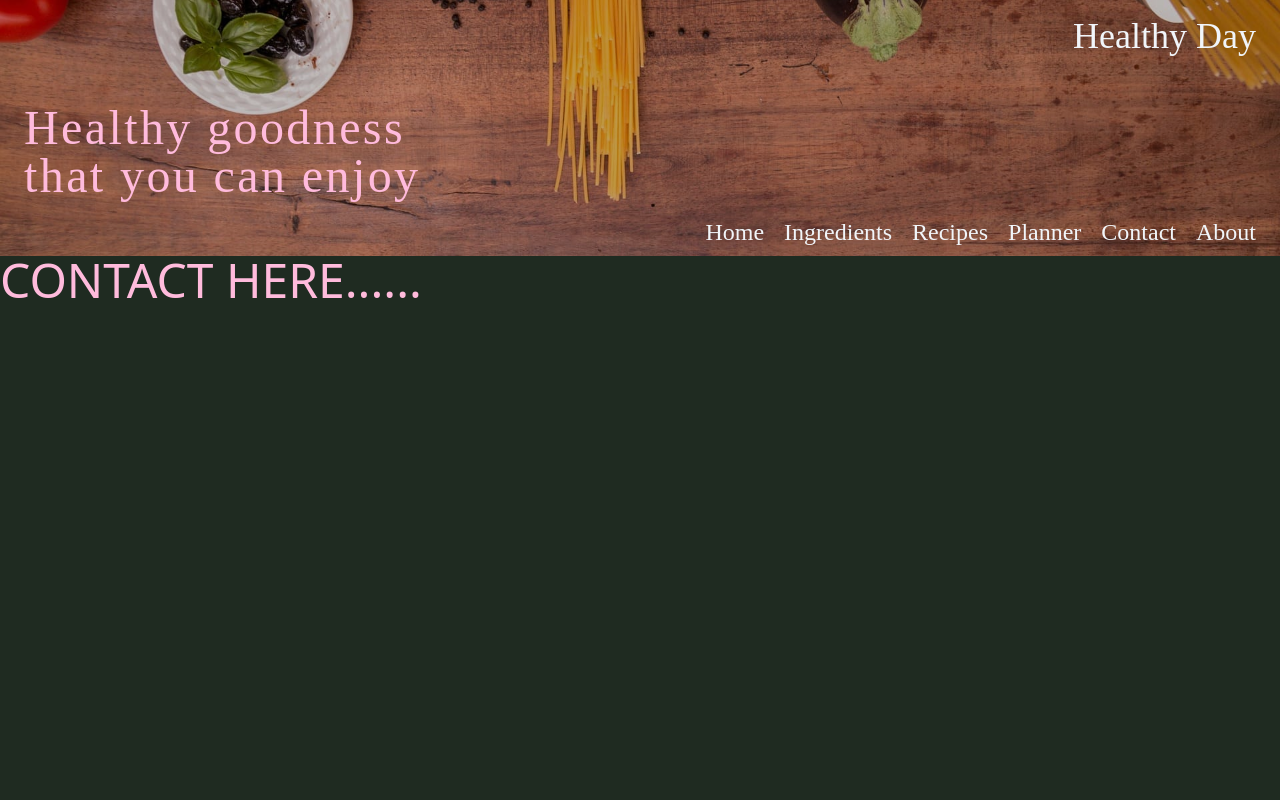
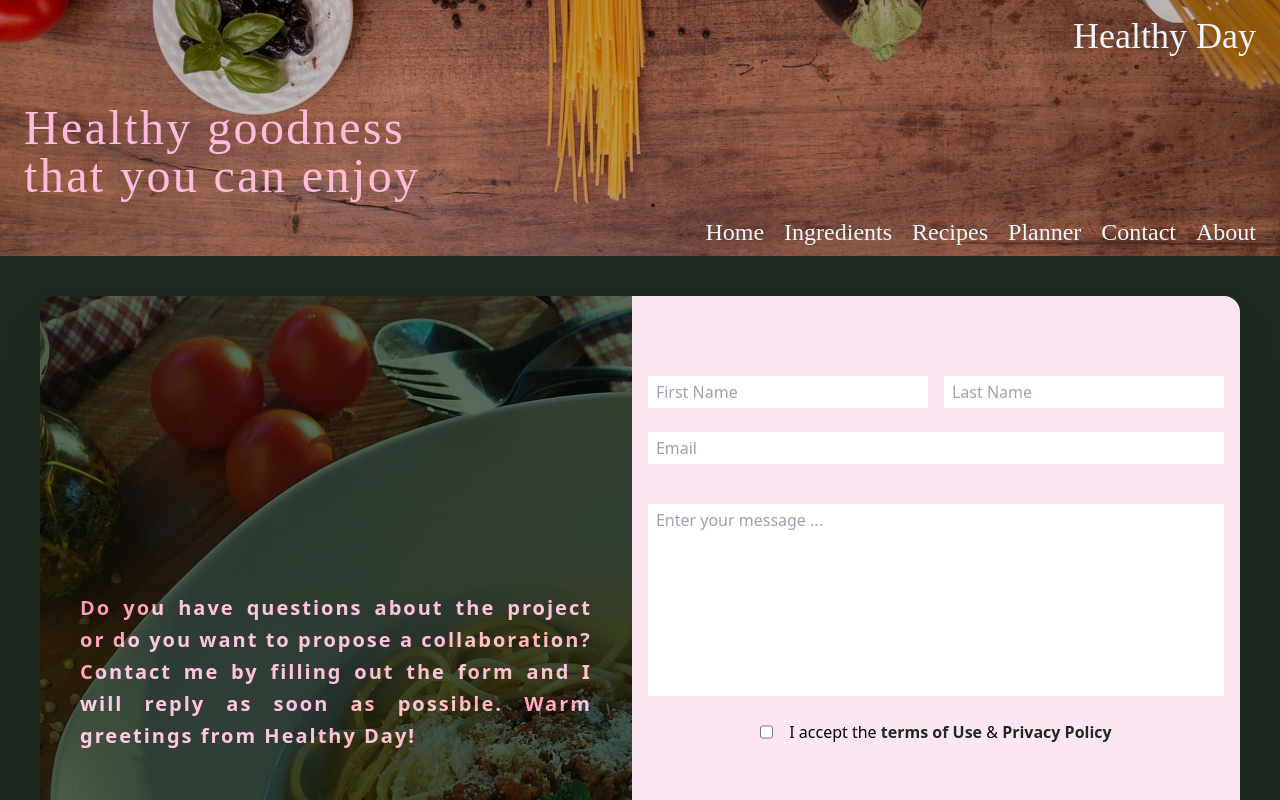
Before and after one commit to David92p/HealthyDay, a React (Vite) app: page /contattaci in a window 1280 px wide. Shown: the top 800 px of the page. Built offline with nearby package versions, Linux system fonts and the light colour scheme; a web font is replaced by a local one.

Commit message:
Added function to allow the user to contact us

```diff
--- a/src/components/contact/Contact.tsx
+++ b/src/components/contact/Contact.tsx
@@ -1,11 +1,143 @@
-import React from 'react'
+import React, { useRef, useState } from "react";
+import img from "../../assets/contact/contact.jpg"
+import emailjs from '@emailjs/browser';
 
-const Contact:React.FC = () => {
+const Contact: React.FC = () => {
+
+  const form = useRef(null);
+
+  const [user_name, setUser_name] = useState<string>("");
+  const [user_surname, setUser_surname] = useState<string>("");
+  const [user_email, setUser_email] = useState<string>("");
+  const [user_message, setUser_messae] = useState<string>("");
+  const [user_check, setUser_check] = useState<boolean>(false);
+  const [success, setSuccess] = useState<boolean>(false);
+  const [error, setError] = useState<boolean>(false);
+
+  const handleSubmit = async (e: { preventDefault: () => void }) => {
+    e.preventDefault();
+    try {
+      form.current && emailjs.sendForm("service_rmnuqnh", "template_8znoxcc", form.current, "p_ajtlGEtZo5p2FsZ")
+      setSuccess(true);
+    } catch (error) {
+      setError(true);
+    }
+    finally {
+      setUser_name("");
+      setUser_surname("");
+      setUser_email("");
+      setUser_messae("");
+      setUser_check(false);
+    }
+  };
+
   return (
-    <div className='w-full h-screen bg-mygreen text-mypink text-5xl'>
-      CONTACT HERE......
+    <div className="flex justify-center items-center min-h-screen bg-mygreen">
+      <div className="sm:w-[100%] 2xl:w-9/12 flex flex-col-reverse md:flex-row m-10 rounded-2xl shadow-2xl">
+        <div className="2xl:w-1/3 w-[100%] relative rounded-b-2xl sm:rounded-l-2xl sm:rounded-br-none">
+          <img
+            src={img}
+            alt="Logo"
+            className="w-[100%] h-[100%] object-cover absolute mix-blend-soft-light rounded-b-2xl sm:rounded-l-2xl sm:rounded-br-none"
+          />
+          <div className="px-8 py-4 sm:p-10">
+            <p className="text-mypink text-xl text-justify font-bold tracking-widest leading-8 sm:py-[50%]">
+              Do you have questions about the project or do you want to propose
+              a collaboration? Contact me by filling out the form and I will
+              reply as soon as possible. Warm greetings from Healthy Day!
+            </p>
+          </div>
+        </div>
+        <div className="2xl:w-2/3 w-[100%] bg-pink-100 rounded-t-2xl sm:rounded-r-2xl sm:rounded-l-none sm:py-20 pt-4 px-4">
+          {!success && !error ? (
+            <form onSubmit={handleSubmit} ref={form}>
+              <div className="flex flex-col sm:grid grid-cols-2 gap-4 mb-6">
+                <input
+                  value={user_name}
+                  name="user_name"
+                  onChange={(e) => setUser_name(e.target.value)}
+                  placeholder="First Name"
+                  type="text"
+                  required
+                  className="py-1 px-2 text-mygreen"
+                />
+                <input
+                  value={user_surname}
+                  name="user_surname"
+                  onChange={(e) => setUser_surname(e.target.value)}
+                  placeholder="Last Name"
+                  type="text"
+                  required
+                  className="py-1 px-2 text-mygreen"
+                />
+              </div>
+              <div className="flex flex-col mt-5 gap-4 mb-6">
+                <input
+                  value={user_email}
+                  name="user_email"
+                  onChange={(e) => setUser_email(e.target.value)}
+                  placeholder="Email"
+                  type="email"
+                  required
+                  className="w-full py-1 px-2 mb-6 text-mygreen"
+                />
+                <textarea
+                  value={user_message}
+                  name="user_message"
+                  onChange={(e) => setUser_messae(e.target.value)}
+                  placeholder="Enter your message ..."
+                  required
+                  maxLength={500}
+                  className="py-1 px-2 h-48 resize-none text-mygreen"
+                ></textarea>
+              </div>
+              <div className="mt-5 flex justify-center">
+                <input
+                  required
+                  checked={user_check}
+                  onChange={(e) => setUser_check(e.target.checked)}
+                  type="checkbox"
+                  name="check"
+                  id="check"
+                  className="mr-4"
+                />
+                <span>
+                  {" "}
+                  I accept the{" "}
+                  <a className="text-mygreen font-semibold" href="">
+                    terms of Use
+                  </a>{" "}
+                  &{" "}
+                  <a className="text-mygreen font-semibold" href="">
+                    Privacy Policy
+                  </a>
+                </span>
+              </div>
+              <div className="mt-10 w-full flex justify-center">
+                <button className="bg-mypink w-1/2 rounded-2xl py-2 my-4 text-xl sm:text-2xl font-bold tracking-wide text-mygreen">
+                  Send
+                </button>
+              </div>
+            </form>
+          ) : success ? (
+            <div
+              onClick={() => setSuccess(false)}
+              className="my-[50%] sm:mt-10 py-4 px-2 text-center bg-mypink shadow-xl font-bold tracking-wide text-mygreen rounded-lg text-xl sm:text-2xl cursor-pointer"
+            >
+              Sent successfully
+            </div>
+          ) : (
+            <div
+              onClick={() => setError(false)}
+              className="my-[50%] sm:mt-10 py-4 text-center bg-red-300 shadow-xl font-bold tracking-wide text-mygreen rounded-lg text-xl sm:text-2xl cursor-pointer"
+            >
+              Error: Please try again
+            </div>
+          )}
+        </div>
+      </div>
     </div>
-  )
-}
+  );
+};
 
-export default Contact
+export default Contact;
```
